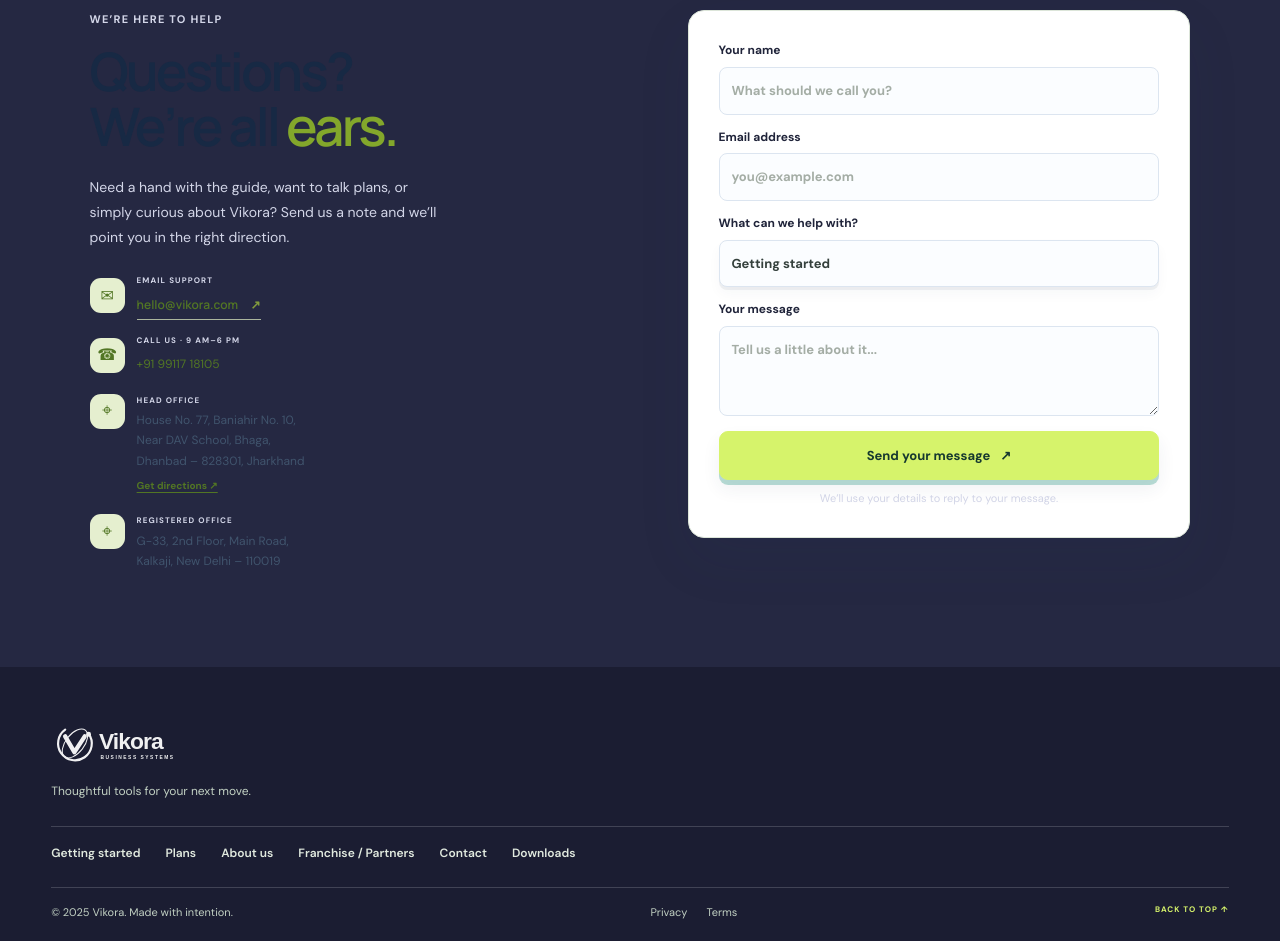
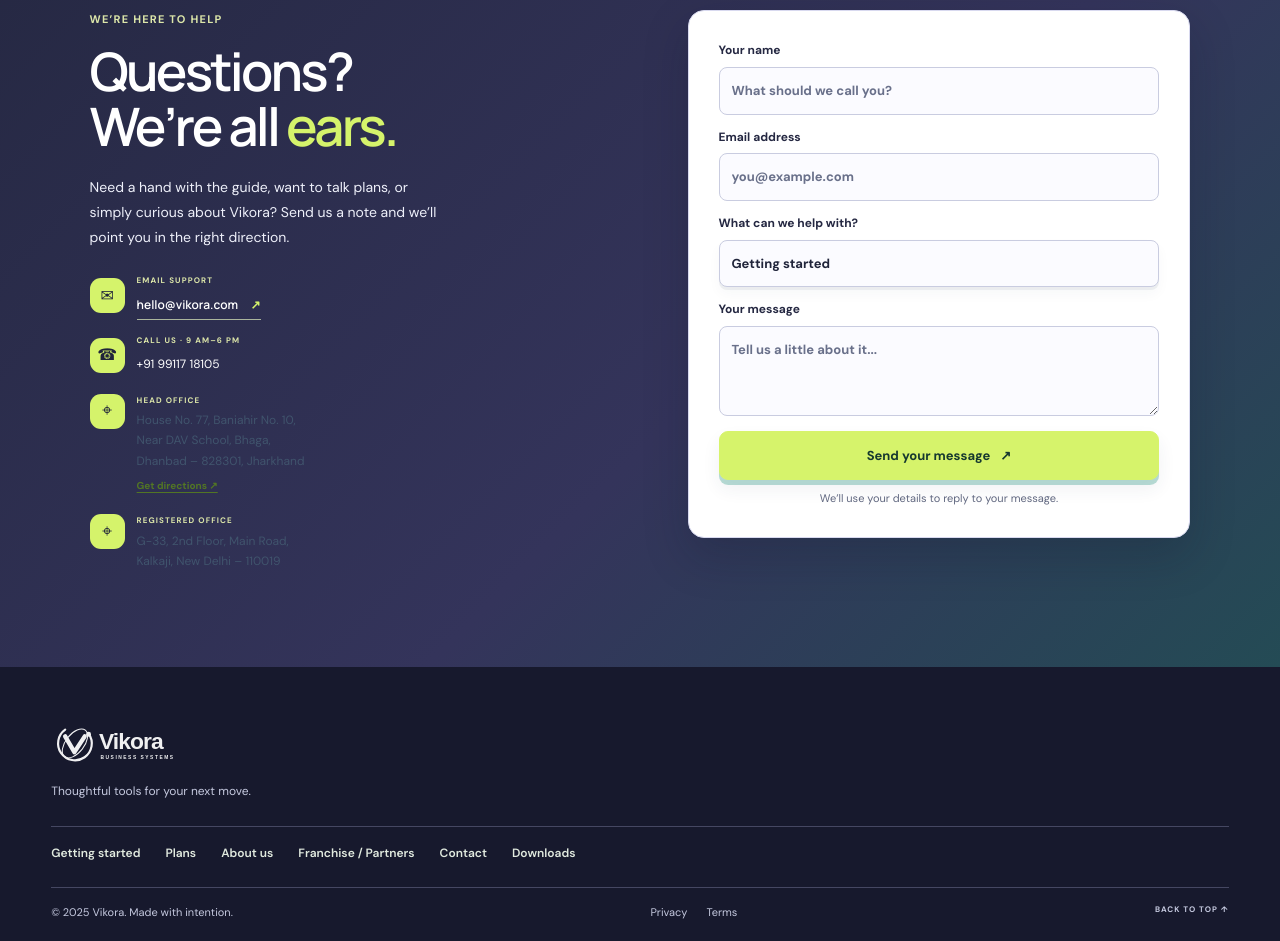
Before and after one commit to vsrivastva2003-ctrl/vikora, a plain HTML site: page index.html in a window 1280 px wide. Shown: the part 10020-10961 px from the top of the page. Drawn offline with Linux system fonts and the light colour scheme.

Commit message:
Improve contrast on final contact page and footer

```diff
--- a/styles.css
+++ b/styles.css
@@ -460,3 +460,23 @@
 .nav-dropdown-menu small{display:block;margin-top:2px;font-size:11px;font-weight:500;color:#74788c}
 @media(max-width:900px){.nav-dropdown{display:block;width:100%}.nav-dropdown-toggle{width:100%;text-align:left;padding:12px 0}.nav-dropdown-menu{position:static;box-shadow:none;margin:0 0 8px;width:100%;border-radius:10px}.nav-dropdown.open .nav-dropdown-menu{display:block}}
 @media(prefers-reduced-motion:reduce){.nav-dropdown-toggle span{transition:none}}
+
+
+/* Final contact page: stronger contrast and clearer text */
+.contact-section{background:linear-gradient(135deg,#252842 0%,#34345b 58%,#244b55 100%);color:#fff}
+.contact-section h2,.contact-section h2 em{color:#fff}
+.contact-section h2 em{color:#d5f36b}
+.contact-section .eyebrow,.contact-section .contact-method small{color:#dce6a9}
+.contact-section .contact-copy>p{color:#eef0fa}
+.contact-section .contact-email,.contact-section .contact-phone-number{color:#fff}
+.contact-section .contact-email span{color:#d5f36b}
+.contact-section .method-icon{background:#d5f36b;color:#20243a}
+.contact-section .contact-form{background:#fff;color:#20243a;border-color:#d8d9ef;box-shadow:0 18px 45px #10122635}
+.contact-section .contact-form label{color:#252842}
+.contact-section .contact-form input,.contact-section .contact-form select,.contact-section .contact-form textarea{background:#fbfbff;color:#20243a;border-color:#c9cce0}
+.contact-section .contact-form input::placeholder,.contact-section .contact-form textarea::placeholder{color:#69708a}
+.contact-section .form-note{color:#626981}
+.footer{background:#17192d;color:#fff}
+.footer>p,.footer-bottom,.footer-bottom>a:last-child{color:#c5c9df}
+.footer-links{border-color:#454762}
+.footer a:hover{color:#d5f36b}
```
